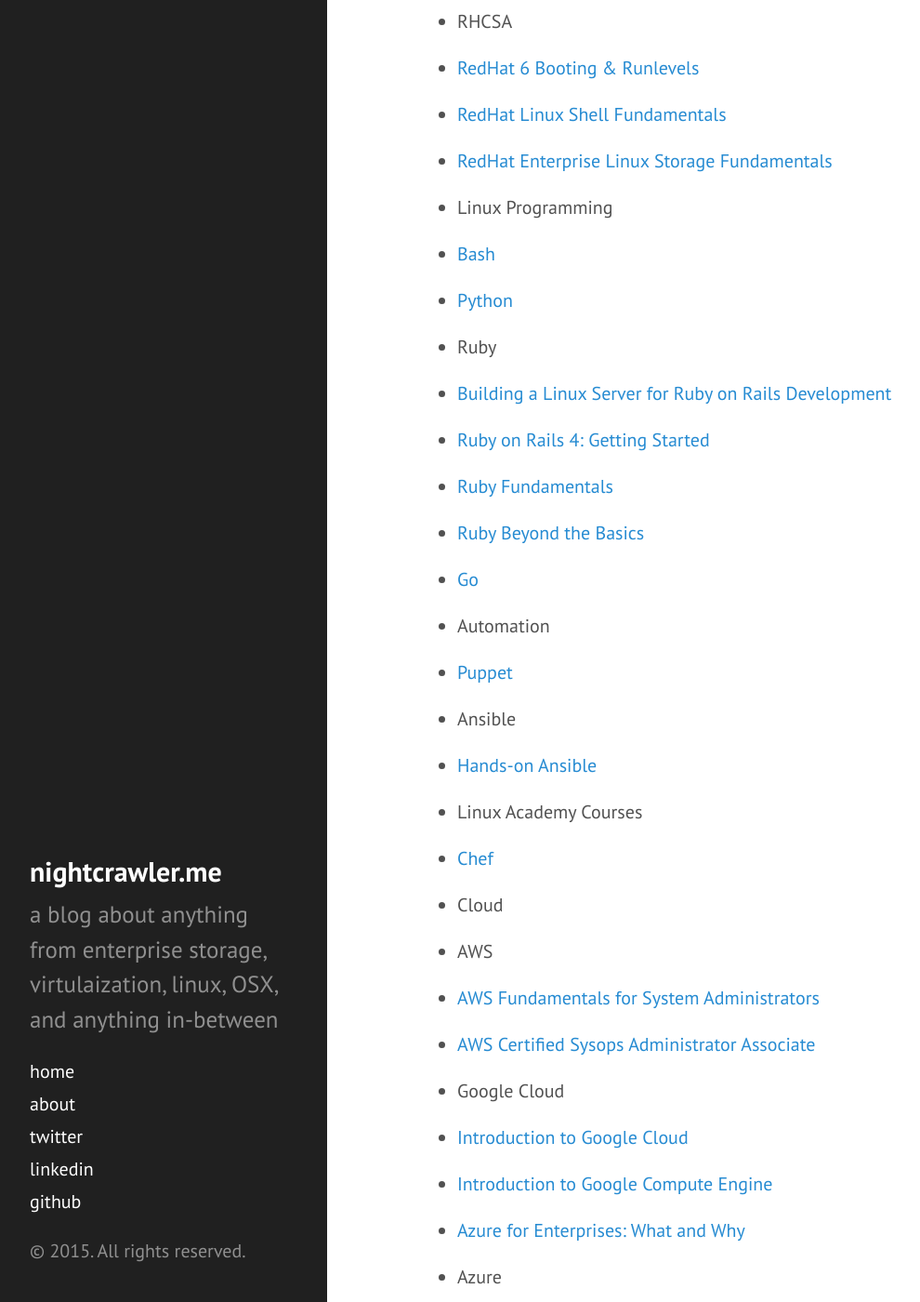
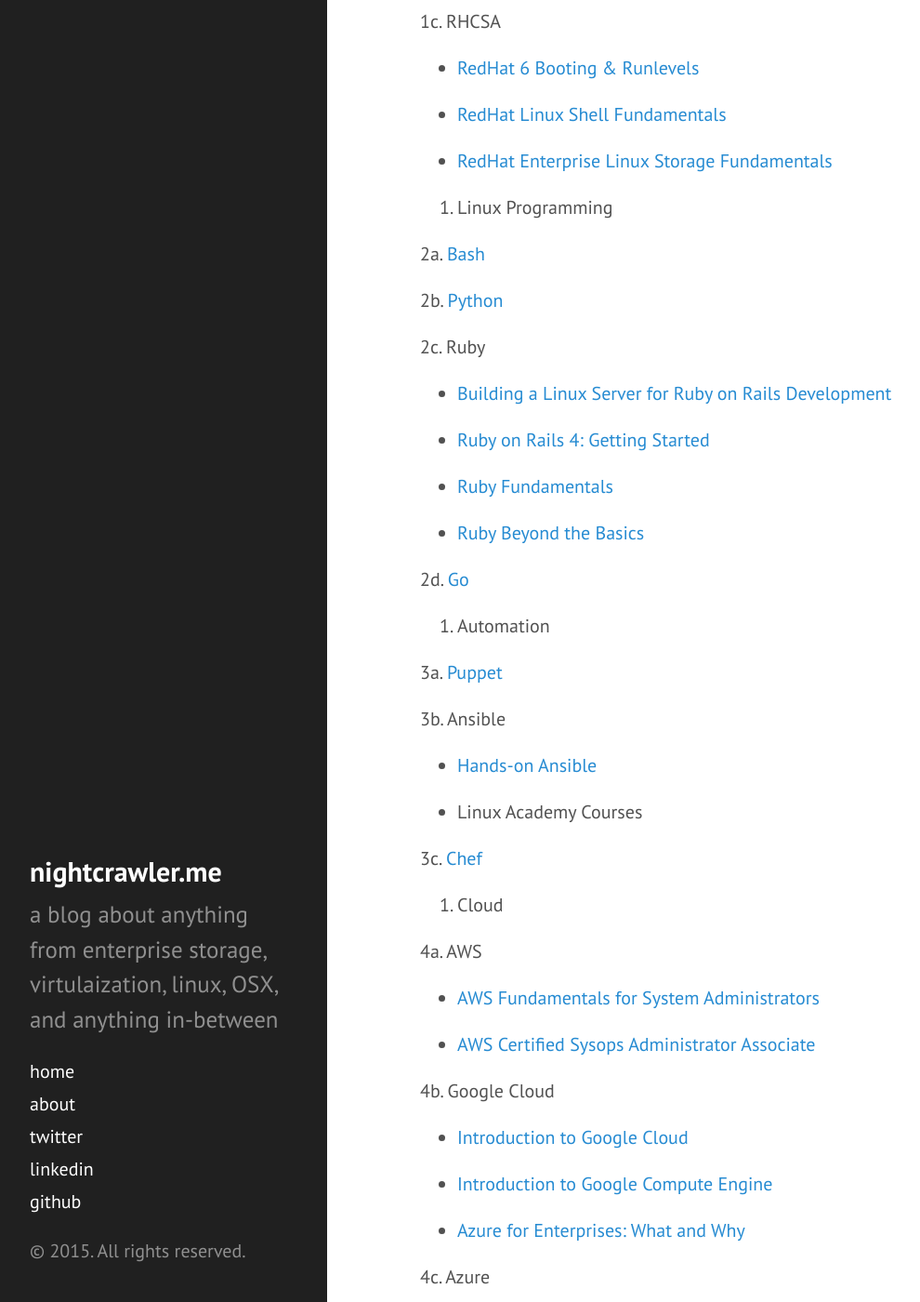
Before and after one commit to nightcrawler086/nightcrawler086.github.io, a Jekyll site: the page built from _posts/2015-12-30-training-plan.md, in a window 1280 px wide and 1400 px high, scrolled down 1103 px. Shown: the whole window at 93% size, without its empty margins (8-998 px from the left). Built offline with Jekyll 4.4.1, drawn with Linux system fonts in a browser that asks for light colours; some of the changed text lies outside the part shown.

Commit message:
lists are tricky

```diff
--- a/_posts/2015-12-30-training-plan.md
+++ b/_posts/2015-12-30-training-plan.md
@@ -16,13 +16,13 @@
 ### training topics
 
 
-* Linux Administration
+1. Linux Administration
 
- * [LPIC-1](http://blog.pluralsight.com/learning-path-linux-lpic-1)
+ 1a. [LPIC-1](http://blog.pluralsight.com/learning-path-linux-lpic-1)
 
- * [LPIC-2](http://blog.pluralsight.com/learning-path-linux-lpic-2)
+ 1b. [LPIC-2](http://blog.pluralsight.com/learning-path-linux-lpic-2)
 
- * RHCSA
+ 1c. RHCSA
 
   * [RedHat 6 Booting & Runlevels](https://app.pluralsight.com/library/courses/red-hat-enterprise-linux-6-booting-runlevels)
 
@@ -30,13 +30,13 @@
 
   * [RedHat Enterprise Linux Storage Fundamentals](https://app.pluralsight.com/library/courses/red-hat-enterprise-linux-storage-fundamentals)
 
-* Linux Programming
+2. Linux Programming
 
- * [Bash](https://app.pluralsight.com/library/courses/introduction-bash-shell-linux-mac-os)
+ 2a. [Bash](https://app.pluralsight.com/library/courses/introduction-bash-shell-linux-mac-os)
 
- * [Python](http://blog.pluralsight.com/learning-path-python-fundamentals)
+ 2b. [Python](http://blog.pluralsight.com/learning-path-python-fundamentals)
 
- * Ruby
+ 2c. Ruby
 
   * [Building a Linux Server for Ruby on Rails Development](https://app.pluralsight.com/library/courses/building-linux-server-for-ruby-on-rails)
 
@@ -46,29 +46,29 @@
 
   * [Ruby Beyond the Basics](https://app.pluralsight.com/library/courses/ruby-beyond-the-basics)
 
- * [Go](http://blog.pluralsight.com/learning-path-go)
+ 2d. [Go](http://blog.pluralsight.com/learning-path-go)
 
-* Automation
+3. Automation
 
- * [Puppet](https://app.pluralsight.com/library/courses/puppet-system-administrators-fundamentals)
+ 3a. [Puppet](https://app.pluralsight.com/library/courses/puppet-system-administrators-fundamentals)
 
- * Ansible
+ 3b. Ansible
 
   * [Hands-on Ansible](https://app.pluralsight.com/library/courses/hands-on-ansible)
 
   * Linux Academy Courses
 
- * [Chef](https://app.pluralsight.com/library/courses/chef-planning-installing)
+ 3c. [Chef](https://app.pluralsight.com/library/courses/chef-planning-installing)
 
-* Cloud
+4. Cloud
 
- * AWS
+ 4a. AWS
 
   * [AWS Fundamentals for System Administrators](https://app.pluralsight.com/library/courses/aws-system-admin-fundamentals)
 
   * [AWS Certified Sysops Administrator Associate](https://app.pluralsight.com/library/courses/aws-certified-sysops-admin-associate)
 
- * Google Cloud
+ 4b. Google Cloud
 
   * [Introduction to Google Cloud](https://app.pluralsight.com/library/courses/google-cloud-intro)
 
@@ -76,7 +76,7 @@
 
   * [Azure for Enterprises: What and Why](https://app.pluralsight.com/library/courses/pluralsight-original-microsoft-azure-enterprises)
 
- * Azure
+ 4c. Azure
 
   * [Fundamentals of Azure Cloud Services and Storage](https://app.pluralsight.com/library/courses/azure-cloud-services-storage-fundamentals)
 
```
Also changed, not shown: other parts of _posts/2015-12-30-training-plan.md (+2 -2 lines).
